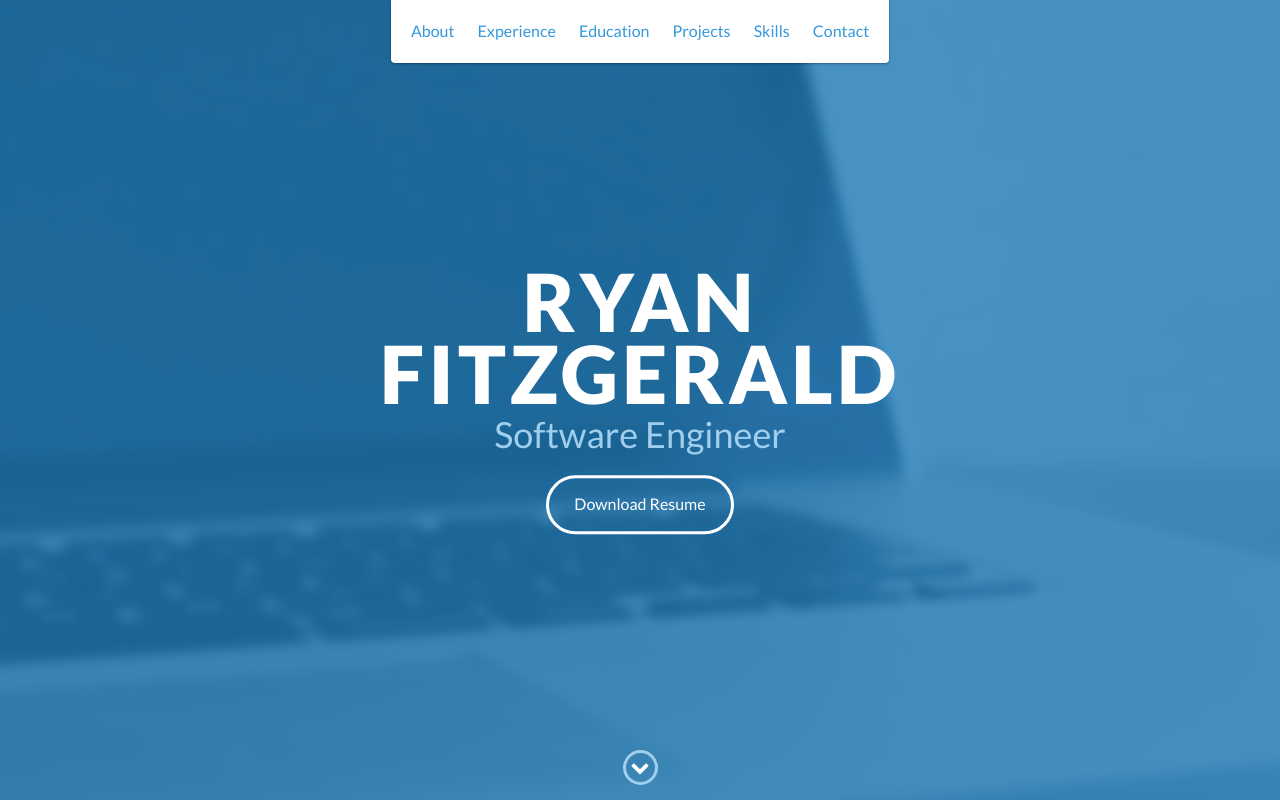
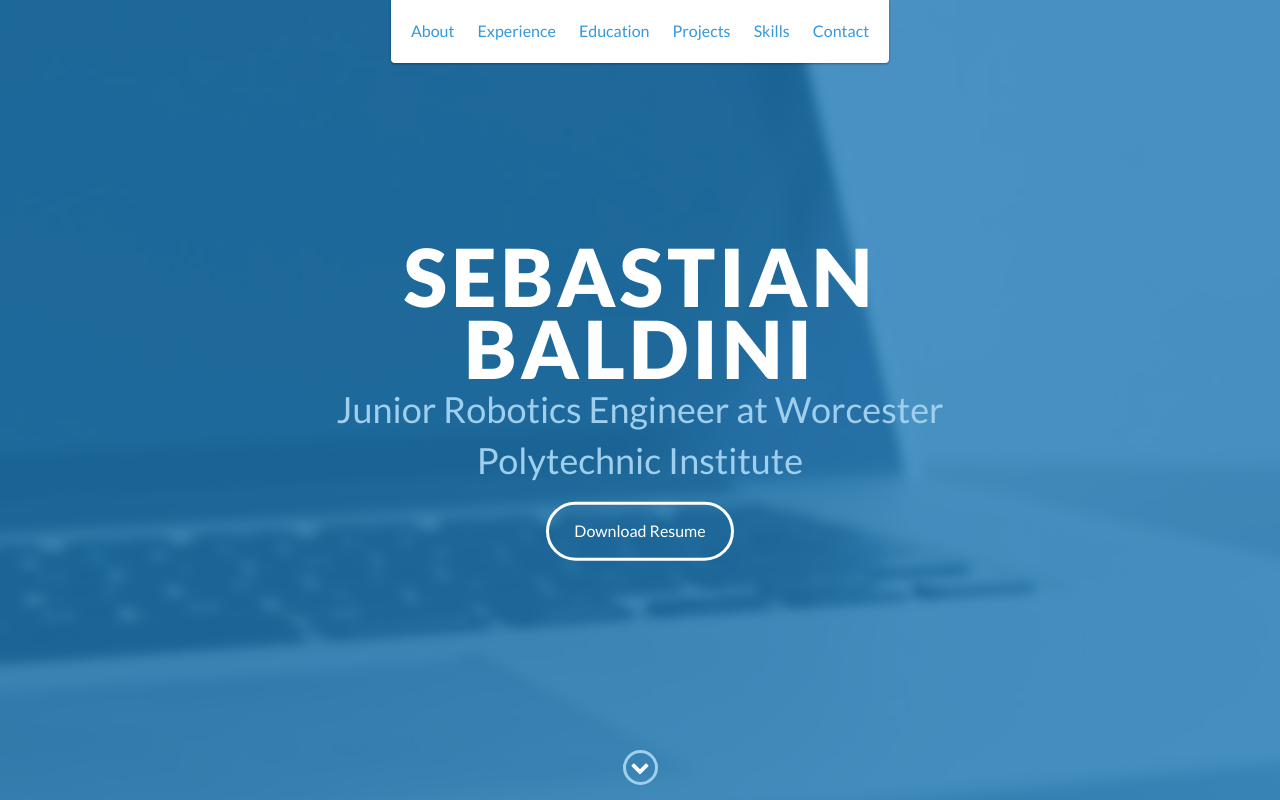
Before and after one commit to somguynamedseb/somguynamedseb.github.io, a website: page index.html in a window 1280 px wide. Shown: the top 800 px of the page. Drawn offline with nearby package versions, Linux system fonts and the light colour scheme.

Commit message:
addding resume test

```diff
--- a/index.html
+++ b/index.html
@@ -48,9 +48,9 @@
 
     <div id="lead">
         <div id="lead-content">
-            <h1>Ryan Fitzgerald</h1>
-            <h2>Software Engineer</h2>
-            <a href="#" class="btn-rounded-white">Download Resume</a>
+            <h1>Sebastian Baldini</h1>
+            <h2>Junior Robotics Engineer at Worcester Polytechnic Institute</h2>
+            <a href="Resume_Baldini.pdf" class="btn-rounded-white">Download Resume</a>
         </div>
         <!-- End #lead-content -->
 
```
Also changed, not shown: 2 other files.
